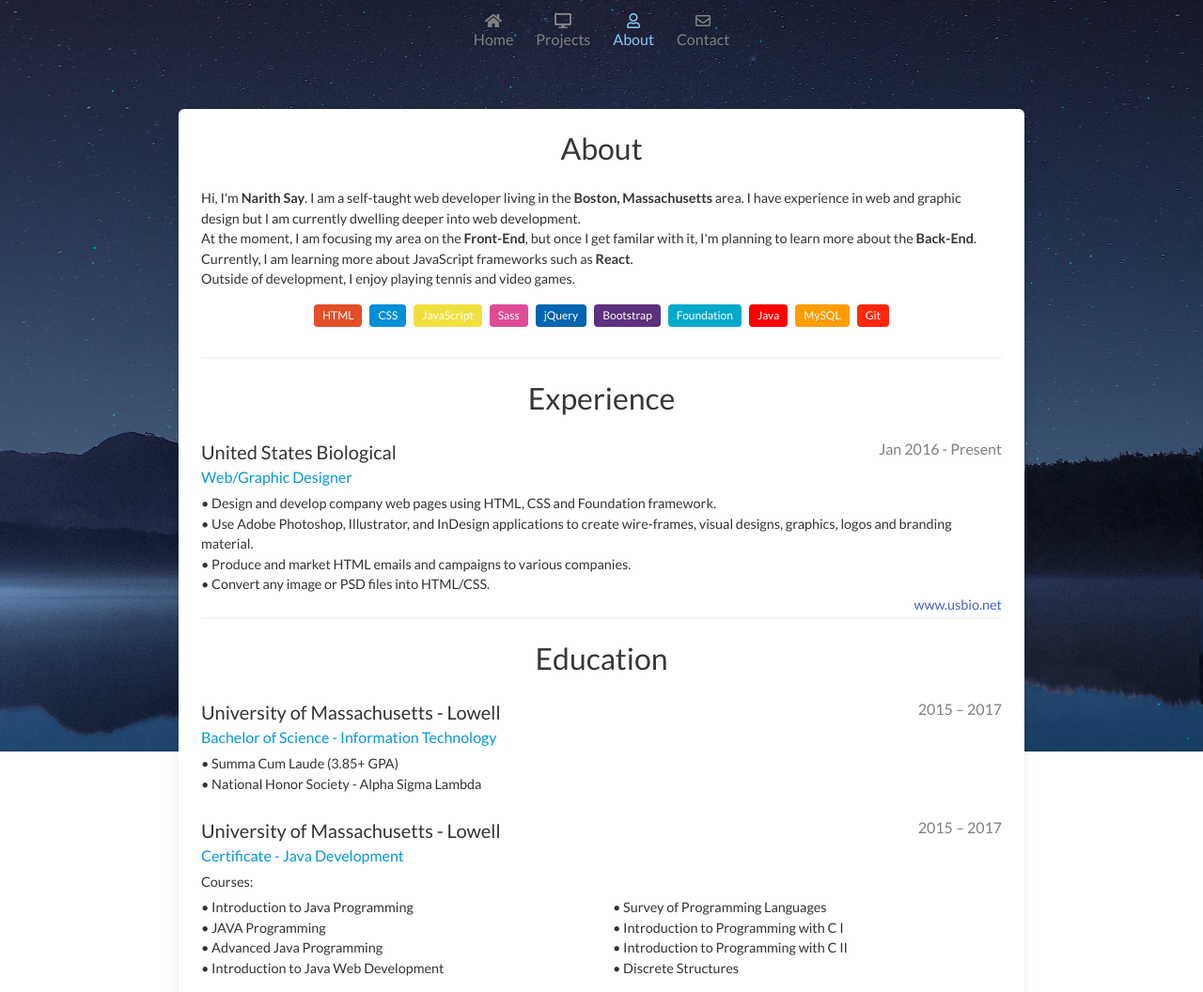
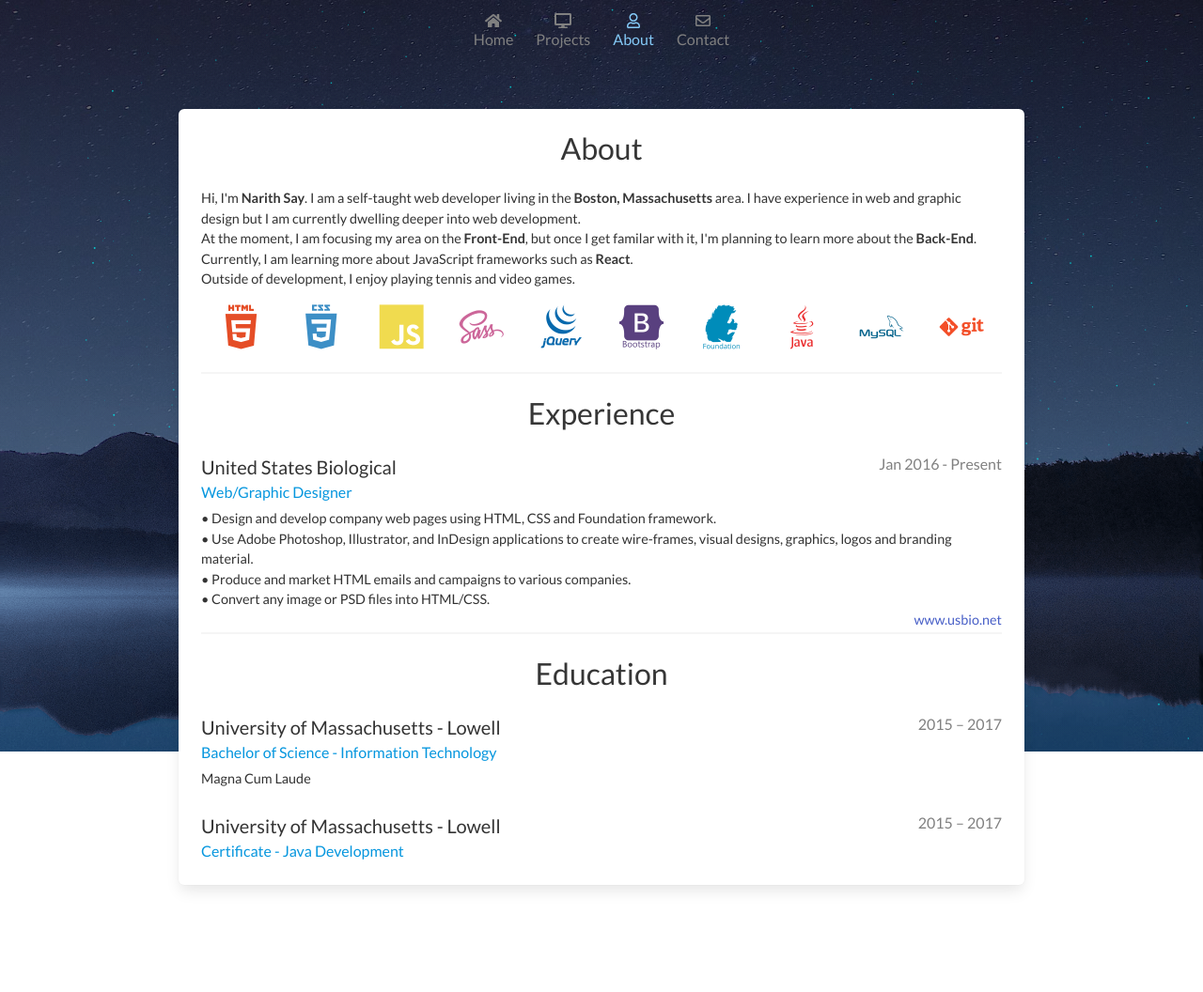
Before and after one commit to nsay/portfolio3, a plain HTML site: page content/about.html in a window 1280 px wide. Shown: the top 1056 px of the page at 94% size. After the commit the page ends 990 px from the top, so only its background shows below. Drawn offline with nearby package versions, Linux system fonts and the light colour scheme.

Commit message:
Changed about section

```diff
--- a/content/about.html
+++ b/content/about.html
@@ -10,6 +10,7 @@
     <link rel="icon" href="../assets/favicon.ico" type="image/x-icon">
     <link href="https://fonts.googleapis.com/css?family=Lato:300,400,700,900" rel="stylesheet">
     <link rel="stylesheet" href="https://cdnjs.cloudflare.com/ajax/libs/bulma/0.6.2/css/bulma.min.css">
+    <link rel="stylesheet" href="https://cdn.rawgit.com/konpa/devicon/df6431e323547add1b4cf45992913f15286456d3/devicon.min.css">
     <link rel="stylesheet" href="../css/styles.css">
 
 </head>
@@ -52,16 +53,16 @@
                     <br>Outside of development, I enjoy playing tennis and video games.
                 </p>
                 <div class="tags">
-                    <span class="tag tag-html">HTML</span>
-                    <span class="tag tag-css">CSS</span>
-                    <span class="tag tag-js">JavaScript</span>
-                    <span class="tag tag-sass">Sass</span>
-                    <span class="tag tag-jquery">jQuery</span>
-                    <span class="tag tag-bootstrap">Bootstrap</span>
-                    <span class="tag tag-foundation">Foundation</span>
-                    <span class="tag tag-java">Java</span>
-                    <span class="tag tag-mysql">MySQL</span>
-                    <span class="tag tag-git">Git</span>
+                    <i class="devicon-html5-plain-wordmark colored"></i>
+                    <i class="devicon-css3-plain-wordmark colored"></i>
+                    <i class="devicon-javascript-plain colored"></i>
+                    <i class="devicon-sass-plain colored"></i>
+                    <i class="devicon-jquery-plain-wordmark colored"></i>
+                    <i class="devicon-bootstrap-plain-wordmark colored"></i>
+                    <i class="devicon-foundation-plain-wordmark colored"></i>
+                    <i class="devicon-java-plain-wordmark colored"></i>
+                    <i class="devicon-mysql-plain-wordmark colored"></i>
+                    <i class="devicon-git-plain-wordmark colored"></i>
                 </div>
 
                 <!-- EXPERIENCE -->
@@ -87,32 +88,12 @@
                 <h1 class="education-job">University of Massachusetts - Lowell</h1>
                 <h2 class="education-title">Bachelor of Science - Information Technology</h2>
                 <p class="about-body">
-                    &bullet; Summa Cum Laude (3.85+ GPA)
-                    <br> &bullet; National Honor Society - Alpha Sigma Lambda
+                    Magna Cum Laude
                 </p>
                 <br>
                 <h1 class="education-date">2015 – 2017</h1>
                 <h1 class="education-job">University of Massachusetts - Lowell</h1>
                 <h2 class="education-title">Certificate - Java Development</h2>
-                <p class="about-body">Courses:</p>
-                <div class="columns is-multiline">
-                    <div class="column is-half">
-                        <p class="about-body">
-                            &bullet; Introduction to Java Programming
-                            <br> &bullet; JAVA Programming
-                            <br> &bullet; Advanced Java Programming
-                            <br> &bullet; Introduction to Java Web Development
-                        </p>
-                    </div>
-                    <div class="column is-half">
-                        <p class="about-body">
-                            &bullet; Survey of Programming Languages
-                            <br> &bullet; Introduction to Programming with C I
-                            <br> &bullet; Introduction to Programming with C II
-                            <br> &bullet; Discrete Structures
-                        </p>
-                    </div>
-                </div>
             </div>
         </section>
     </section>
--- a/css/styles.css
+++ b/css/styles.css
@@ -130,55 +130,16 @@ section{
     margin-bottom: 8px;
 }
 
-.section-body .container .card-content .tags, .section-body .container .tags{
+.section-body .container .card-content .tags{
     display: flex;
     justify-content: center;
     margin-bottom: 2px;
 }
 
-.section-body .container .card-content .tags .tag, .section-body .container .tags .tag{
+.section-body .container .card-content .tags{
     color: #fff;
 }
 
-.tag.tag-html{
-    background-color: #e34f26;
-}
-
-.tag.tag-css{
-    background-color: #008FD8;
-}
-
-.tag.tag-js{
-    background-color: #F0E03F;
-}
-
-.tag.tag-sass{
-    background-color: #DE4C98;
-}
-
-.tag.tag-jquery{
-    background-color: #0065B0;
-}
-
-.tag.tag-bootstrap{
-    background-color: #5D317D;
-}
-
-.tag.tag-foundation{
-    background-color: #00aaca;
-}
-
-.tag.tag-java{
-    background-color: #FC0002;
-}
-
-.tag.tag-mysql{
-    background-color: #FF9D00;
-}
-
-.tag.tag-git{
-    background-color: #FF270C;
-}
 
 /** ABOUT **/
 
@@ -187,8 +148,14 @@ section{
     margin-top: 5px;
 }
 .section-body .container .tags{
+    display: flex;
+    justify-content: space-around;
     margin-top: 16px;
     margin-bottom: 0;
+}
+
+.section-body .container .tags i{
+    font-size: 3rem;
 }
 
 .section-body .container .experience-date, .section-body .container .education-date{
```
